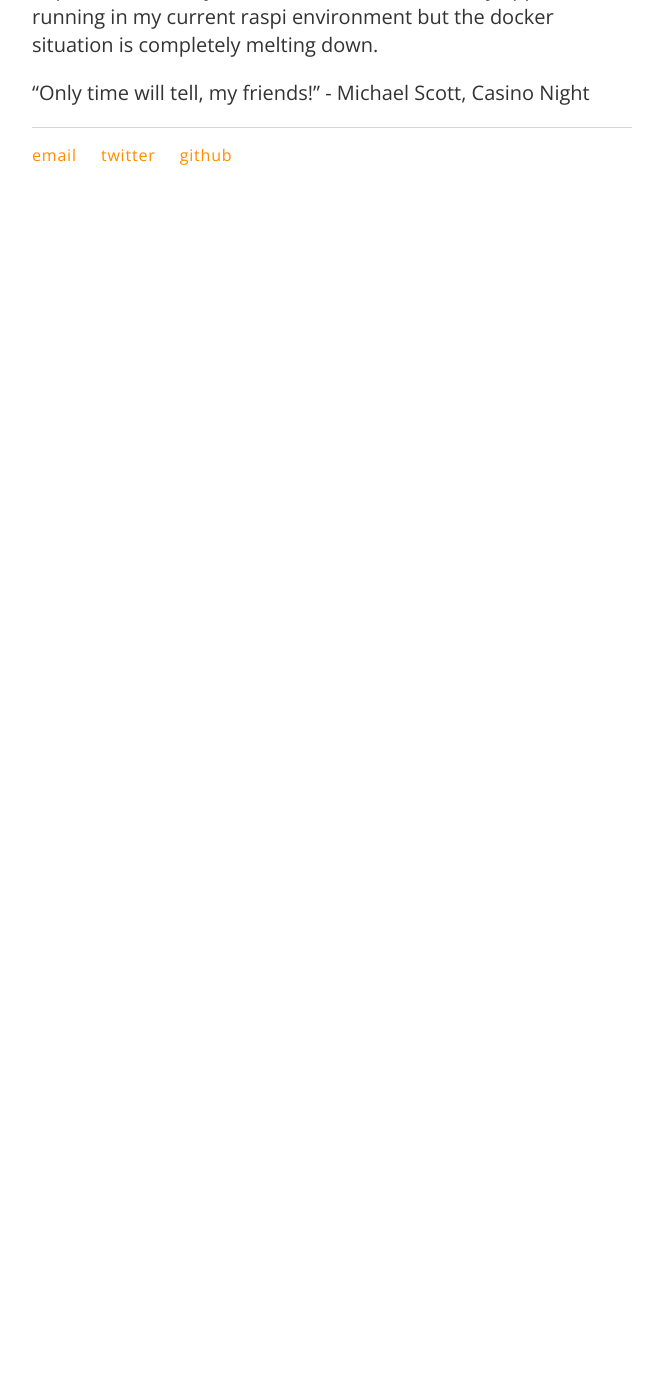
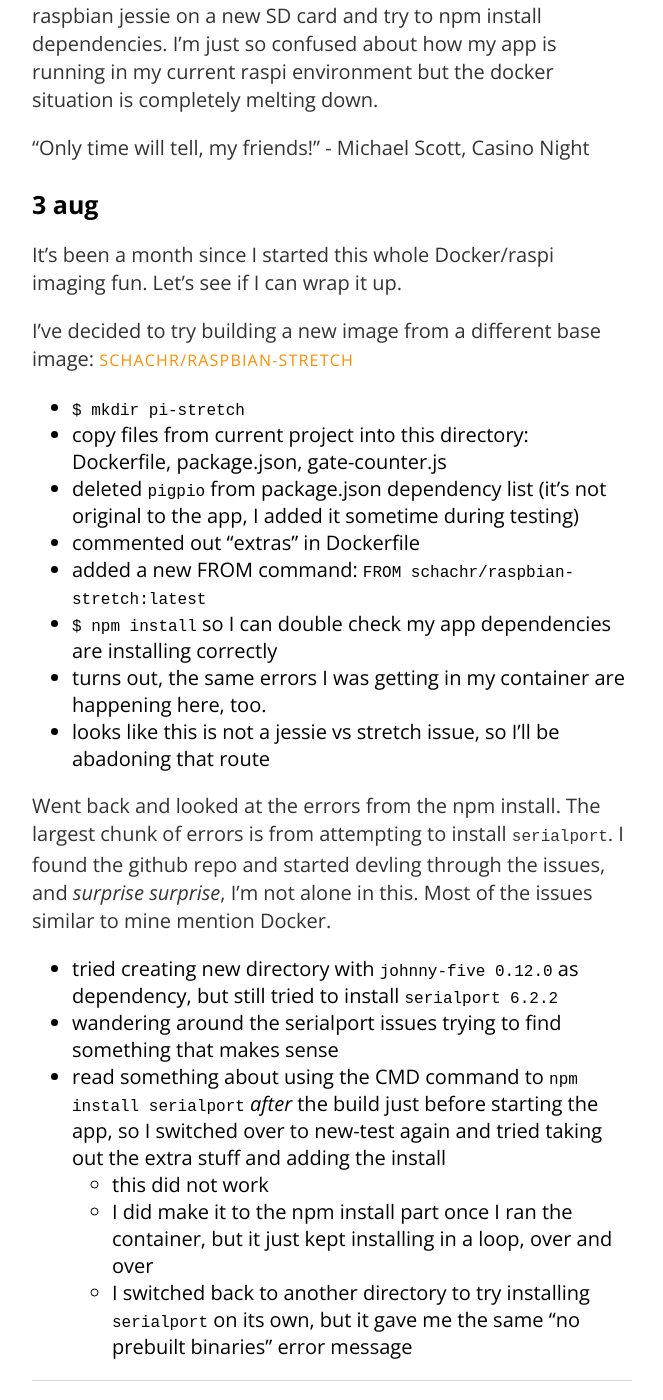
Before and after one commit to carylwyatt/carylwyatt.github.io, a Jekyll site: the page built from _posts/2018-08-03-work-log-jul-30.md, in a window 1280 px wide and 1400 px high, scrolled down 5849 px. Shown: the whole window, without its empty margins (308-971 px from the left). Built offline with Jekyll 4.4.1, drawn with Linux system fonts in a browser that asks for light colours; our own code applies the rules of GitHub Pages for plain Markdown files; before the commit the page ends 6055 px from its top, so only the background shows below that; some of the changed text lies outside the part shown.

Commit message:
today's notes

```diff
--- a/_posts/2018-08-03-work-log-jul-30.md
+++ b/_posts/2018-08-03-work-log-jul-30.md
@@ -1,4 +1,4 @@
----
+
 layout: post
 title: "work log - first attempt"
 date: 2018-08-03
@@ -36,8 +36,9 @@ I think I figured out the docker container mess, so onto creating an image for p
 
 1. create new directory `docker-container`
 1. `cp gate-counter.js` from old dir => `docker-counter`
-1. `npm init` (`package.json`)
-1. `npm install --save` (packages from README)
+1. create a `package.json` folder with dependencies
+1. run `npm init`
+1. run `npm install --save` (packages from README)
 1. run `sudo node gate-counter.js` to make sure it initializes GPIOs
 1. create Dockerfile, .dockerignore
 1. added script `start: sudo node gate-counter.js` to `package.json`
@@ -135,3 +136,25 @@ Current day. Spent about an hour writing up this post, and it helped me remember
 ...or burn it all down and start over. Maybe I should install raspbian jessie on a new SD card and try to npm install dependencies. I'm just so confused about how my app is running in my current raspi environment but the docker situation is completely melting down.
 
 "Only time will tell, my friends!" - Michael Scott, Casino Night
+
+### 3 aug
+
+It's been a month since I started this whole Docker/raspi imaging fun. Let's see if I can wrap it up.
+
+I've decided to try building a new image from a different base image: [schachr/raspbian-stretch](https://hub.docker.com/r/schachr/raspbian-stretch/)
+- `$ mkdir pi-stretch`
+- copy files from current project into this directory: Dockerfile, package.json, gate-counter.js
+- deleted `pigpio` from package.json dependency list (it's not original to the app, I added it sometime during testing)
+- commented out "extras" in Dockerfile
+- added a new FROM command: `FROM schachr/raspbian-stretch:latest`
+- `$ npm install` so I can double check my app dependencies are installing correctly
+- turns out, the same errors I was getting in my container are happening here, too.
+- looks like this is not a jessie vs stretch issue, so I'll be abadoning that route
+
+Went back and looked at the errors from the npm install. The largest chunk of errors is from attempting to install `serialport`. I found the github repo and started devling through the issues, and *surprise surprise*, I'm not alone in this. Most of the issues similar to mine mention Docker.
+- tried creating new directory with `johnny-five 0.12.0` as dependency, but still tried to install `serialport 6.2.2`
+- wandering around the serialport issues trying to find something that makes sense
+- read something about using the CMD command to `npm install serialport` *after* the build just before starting the app, so I switched over to new-test again and tried taking out the extra stuff and adding the install
+	- this did not work
+	- I did make it to the npm install part once I ran the container, but it just kept installing in a loop, over and over
+	- I switched back to another directory to try installing `serialport` on its own, but it gave me the same "no prebuilt binaries" error message
```
